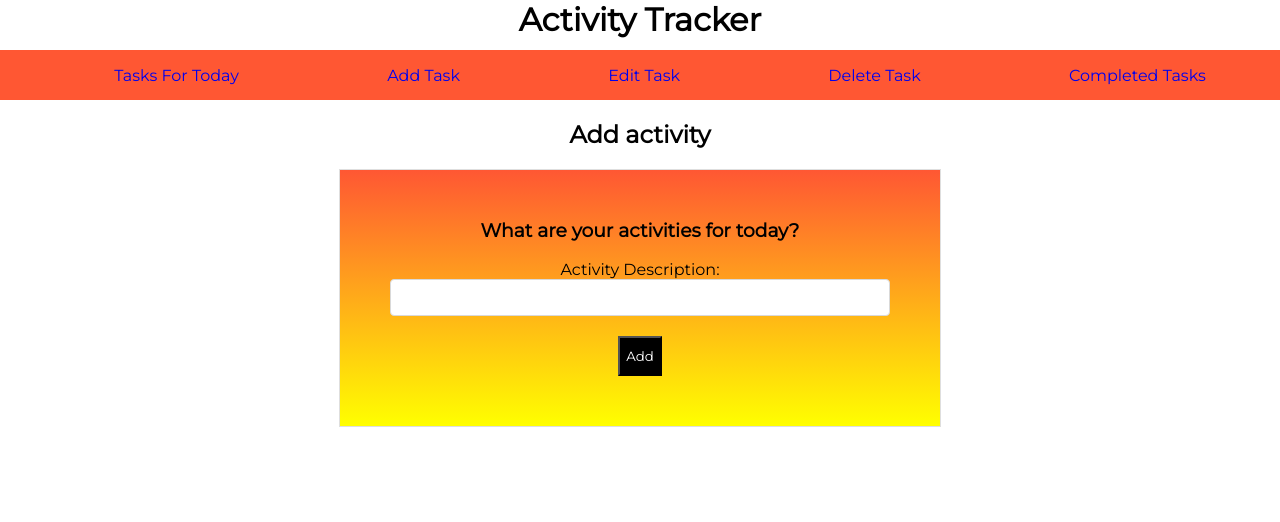
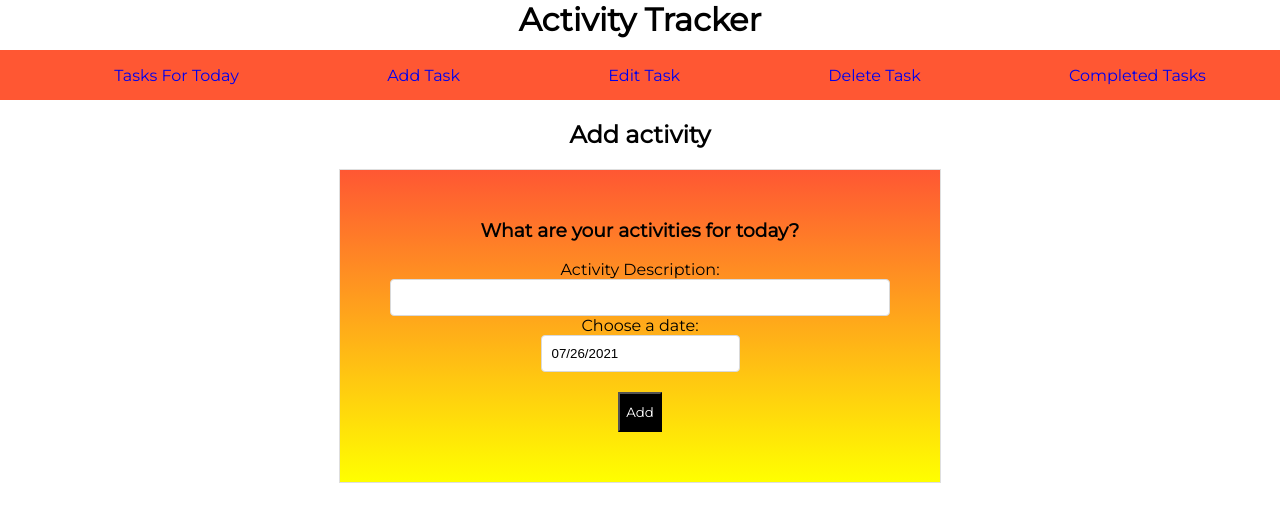
Before and after one commit to zahariaflavia/To-do-app, a React (Create React App) app in the folder to-do-app/: page /add in a window 1280 px wide. Shown: the top 522 px of the page. Built offline with nearby package versions, Linux system fonts and the light colour scheme.

Commit message:
date picker added

```diff
--- a/to-do-app/package.json
+++ b/to-do-app/package.json
@@ -8,6 +8,7 @@
     "@testing-library/user-event": "^12.8.3",
     "bootstrap": "^5.0.2",
     "react": "^17.0.2",
+    "react-datepicker": "^4.1.1",
     "react-dom": "^17.0.2",
     "react-router-dom": "^5.2.0",
     "react-scripts": "4.0.3",
--- a/to-do-app/src/components/AddTask.js
+++ b/to-do-app/src/components/AddTask.js
@@ -1,18 +1,24 @@
   import {useState} from 'react'
   import { v4 as uuidv4 } from 'uuid';
+  import DatePicker from "react-datepicker";
+
+import "react-datepicker/dist/react-datepicker.css";
   const AddTask=()=>{
 
       const [name,setName]=useState('');
       const data=JSON.parse(localStorage.getItem("tasks")) || [];
       const [tasks,setTasks]=useState(data);
+      const[date,setDate]=useState(new Date());
       const handleSubmit=(e)=>{
           e.preventDefault();
           if(name){
 
-            const newTask={id:uuidv4(),name:name,status:'incomplete'};
+              const newTask={id:uuidv4(),name:name,status:'incomplete',date:date};
               setTasks([...tasks,newTask])
               window.localStorage.setItem("tasks",JSON.stringify([...tasks,newTask]));
+              //window.localStorage.clear();
               setName('');
+              setDate(new Date());
           }
 
       }
@@ -34,6 +40,12 @@ const AddTask=()=>{
               />
               </div>
               <div>
+                <div>
+                <label htmlFor='date'>Choose a date: </label>
+                </div>
+              <DatePicker selected={date} onChange={(e) => setDate(e)} />
+              </div>
+              <div>
               <button type='submit' className='button' >Add </button>
             </div>
               </form>
```
Also changed, not shown: 1 other file (tests, documents, lock files or other folders). Lines whose indentation alone changed are shown as unchanged.
